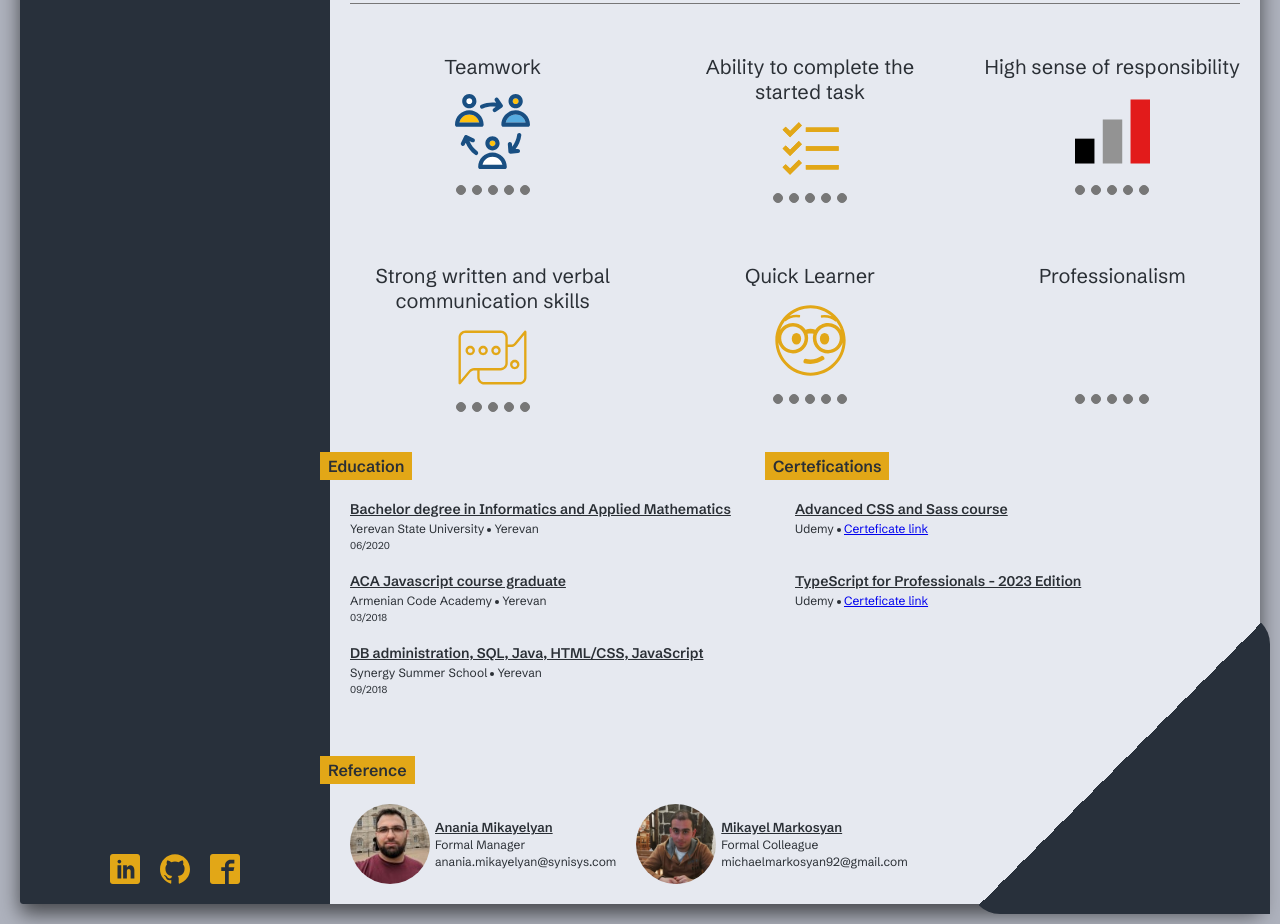
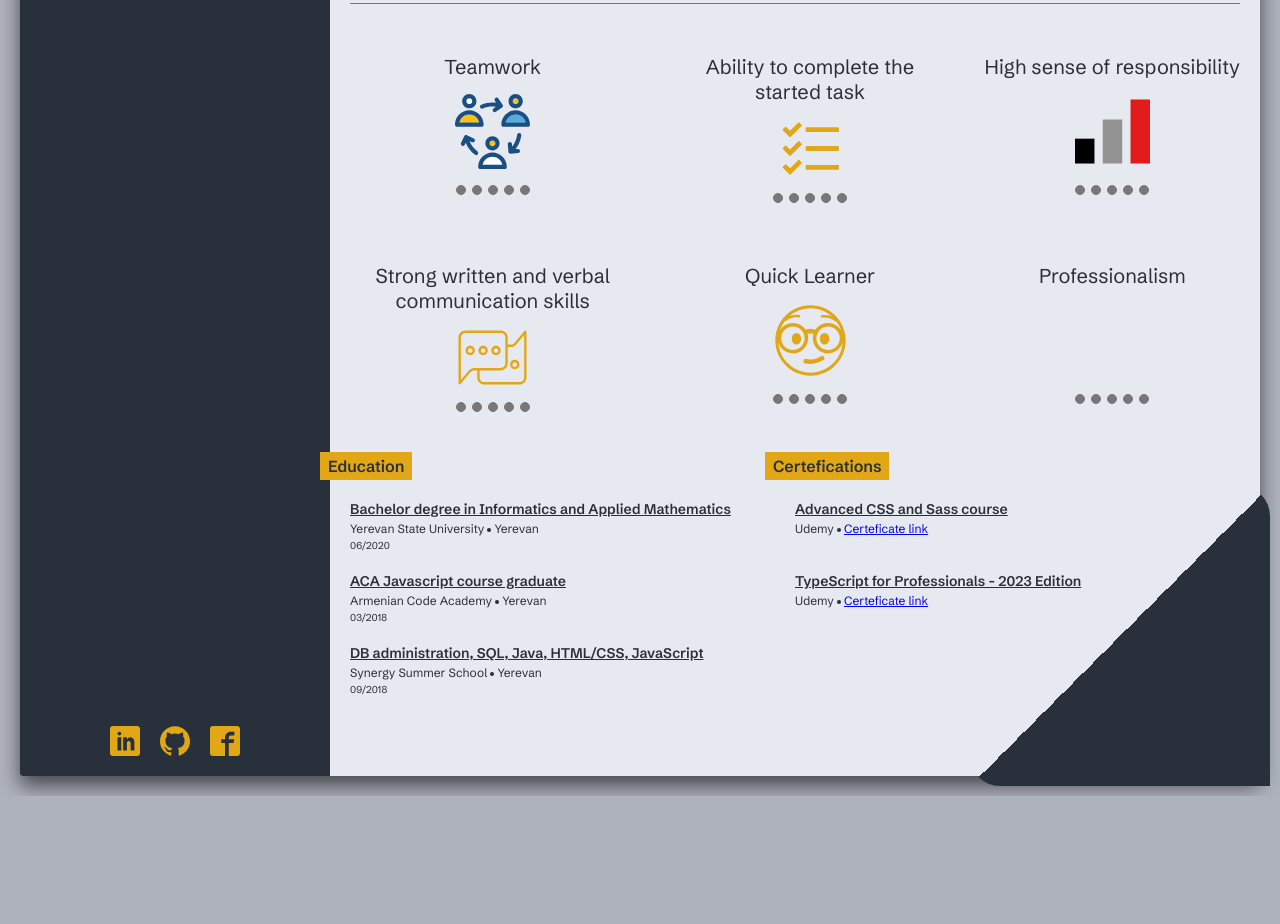
Before and after one commit to HovSyan/cv_project, a website built with webpack: page index.html in a window 1280 px wide. Shown: the part 2343-3267 px from the top of the page. After the commit the page ends 3139 px from the top, so only its background shows below. Built offline with nearby package versions, Linux system fonts and the light colour scheme.

Commit message:
Removed references added opacity to visited timelines

```diff
--- a/index.html
+++ b/index.html
@@ -35,6 +35,7 @@
                     <label class="info__title" for="file">English</label>
                     <div class="progress info__value" id="file" value="90"><span>Advanced</span></div>
                 </section>
+                <div class="info__divider"></div>
                 <section class="info__links">
                     <a href="https://linkedin.com/in/hovhannes-s-sahakyan" target="_blank"><svg><use xlink:href="./assets/icons/sprite.svg#icon-linkedin"></use></svg></a>
                     <a href="https://github.com/HovSyan" target="_blank"><svg><use xlink:href="./assets/icons/sprite.svg#icon-github"></use></svg></a>
@@ -424,32 +425,8 @@
                         </span>
                     </div>
                 </section>
-                <section class="references">
-                    <h3 class="resume__section-heading">Reference</h3>
-                    <div class="ref-person">
-                        <div class="ref-person__photo">
-                            <img alt="Reference persone 1" src="./assets/img/anania.jpeg">
-                        </div>
-                        <div class="ref-person__info">
-                            <span class="ref-person__name">Anania Mikayelyan</span>
-                            <span class="ref-person__role">Formal Manager</span>
-                            <span class="ref-person__mail">anania.mikayelyan@synisys.com</span>
-                        </div>
-                    </div>
-                    <div class="ref-person">
-                        <div class="ref-person__photo">
-                            <img alt="Reference persone 1" src="./assets/img/mikayel.jpeg">
-                        </div>
-                        <div class="ref-person__info">
-                            <span class="ref-person__name">Mikayel Markosyan</span>
-                            <span class="ref-person__role">Formal Colleague</span>
-                            <span class="ref-person__mail">michaelmarkosyan92@gmail.com</span>
-                        </div>
-                    </div>
-                </section>
             </div>
         </main>
-
         <script>var exports = {};</script>
         <script type="text/javascript" src="./js/main.js"></script>
         <script src="https://cdn.jsdelivr.net/npm/chart.js"></script>
--- a/scss/_base.scss
+++ b/scss/_base.scss
@@ -7,6 +7,7 @@
     --color--light-grey-1: #e6e9f0;
     --color--light-grey-2: #cbced3;
 
+    --color--dark-grey-1-2: #999;
     --color--dark-grey-1: #777;
     --color--dark-grey-2: #456;
 
--- a/scss/_experience.scss
+++ b/scss/_experience.scss
@@ -47,9 +47,14 @@
             margin-top: 1.5rem;
             cursor: pointer;
 
+            &.visited {
+                color: var(--color--dark-grey-1-2);
+            }
+
             &:hover,
             &:has(+ .timeline-card:hover) {
                 animation: none;
+                color: var(--color--dark-grey-1);
                 scale: 1.6;
                 background-color: var(--color--light-grey-1);
             }
--- a/scss/_info.scss
+++ b/scss/_info.scss
@@ -1,15 +1,17 @@
 .info {
+    --info-padding: 2rem;
+
     background-color: var(--color--primary);
     color: var(--text-color-light);
     font-size: 1.4rem;
 
     position: relative;
 
-    padding: 2rem;
+    padding: var(--info-padding);
     border-radius: .3rem 0 0 .3rem;
 
     display: grid;
-    grid-template-rows: repeat(3, max-content) 1fr;
+    grid-template-rows: repeat(3, max-content) 1fr max-content;
     align-items: end;
     grid-gap: 5rem;
 
--- a/scss/_reference.scss
+++ /dev/null
@@ -1,42 +0,0 @@
-.references {
-    display: grid;
-    grid-template-columns: repeat(2, min-content);
-    grid-column-gap: 2rem;
-}
-
-.ref-person {
-    display: grid;
-    grid-template-columns: 8rem auto;
-    grid-column-gap: .5rem;
-
-    &__photo {
-        border-radius: 10000px;
-        overflow: hidden;
-        width: fit-content;
-        grid-row: 1 / -1;
-        grid-column: 1 / 2;
-
-        & > img {
-            width: 8rem;
-            aspect-ratio: 1;
-        }
-    }
-
-    &__info {
-        display: flex;
-        gap: .2rem;
-        flex-direction: column;
-        justify-content: center;
-        align-items: flex-start;
-    }
-
-    &__name {
-        font-size: 1.3rem;
-        text-decoration: underline;
-        font-weight: 600;
-    }
-
-    &__role, &__mail {
-        font-size: 1.2rem;
-    }
-}
--- a/scss/main.scss
+++ b/scss/main.scss
@@ -6,7 +6,6 @@
 @import "experience";
 @import "info";
 @import "progress";
-@import "reference";
 @import "resume-heading";
 @import "resume";
 @import "skills";
```
